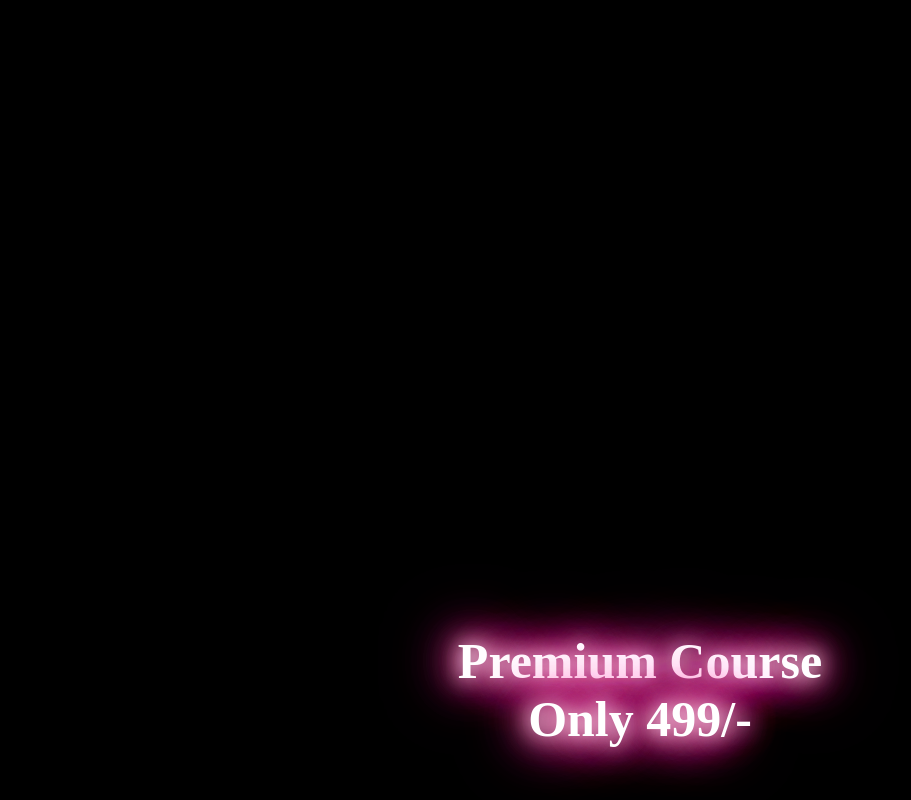
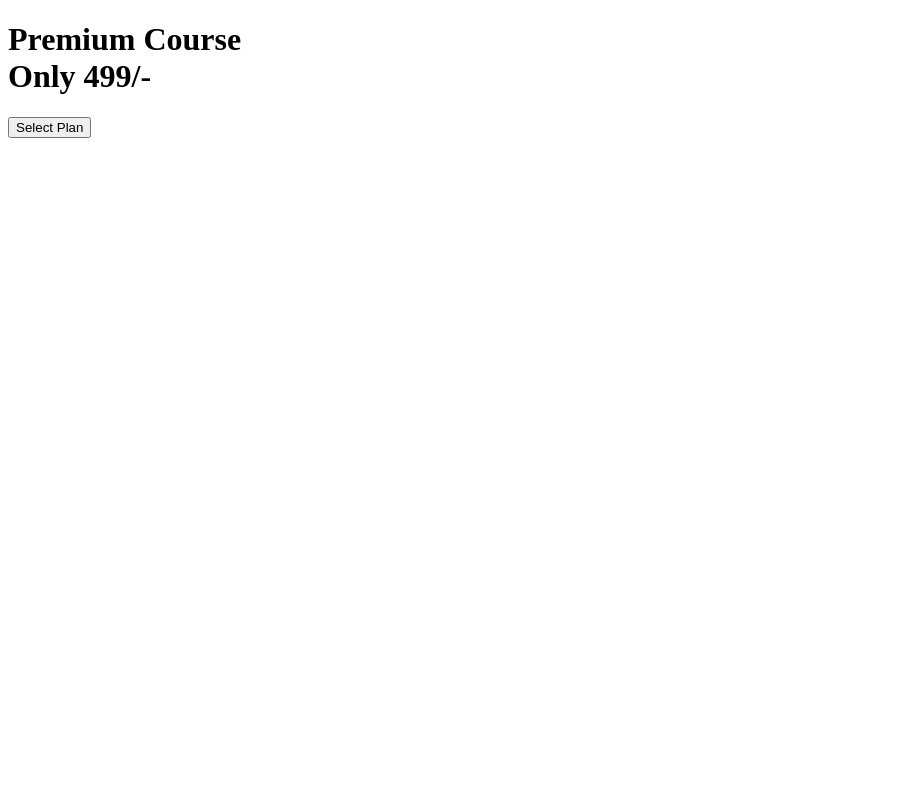
Before and after one commit to TheIntelligentTraders/Swing-Trading-Course-, a plain HTML site: page index.html in a window 1280 px wide. Shown: the top 800 px of the page, without its empty margins (0-911 px from the left). Drawn offline with Linux system fonts and the light colour scheme.

Commit message:
Update style.css

```diff
--- a/style.css
+++ b/style.css
@@ -1,82 +1,18 @@
-body{
-    background-color: black;
-}
+<!DOCTYPE html>
+<html lang="en">
+<head>
+    <meta charset="UTF-8">
+    <meta name="viewport" content="width=\, initial-scale=1.0">
+    <title>The Intelegent Traders</title>
+    <link rel="stylesheet" href="style.css">
+</head>
+<body>
 
-.btn {
-    margin-left: 29%;
-    margin-top: 60%;
-}
+    <h1 class="glow"> Premium Course <br> Only 499/-</h1>
 
-
-.glow {
-    font-size: 50px;
-    margin-top: 50%;
-    color: #fff;
-    text-align: center;
-    animation: glow 1s ease-in-out infinite alternate;
-}
+    <button type="button" onclick="location.href=''" class="btn">Select Plan</button>
 
 
 
-button{
-    --glow-color:rgb(217, 176, 255);
-    --glow-spread-color:rgba(191, 123 , 255, 0.781);
-    --enhanced-glow-color:rgb(231, 206, 255) ;
-    --btn-color: rgb(100, 61, 136);
-    border: 0.25em solid var(--glow-color);
-    padding: 1em 3em ;
-    color: var(--glow-color);
-    font-size: 15px;
-    font-weight: bold;
-    background-color: var(--btn-color);
-    border-radius: 1em;
-    outline: none;
-    box-shadow: 0 0 1em 0.25em var(--glow-color), 0 0 4em 1em var(--glow-spread-color), inset 0 0 0.75em 0.25em var(--glow-color);
-    text-shadow:  0 0 0.5em var(--glow-color);
-    position: relative;
-    transition: all 0.32s;
-}
-
-button::after {
-    pointer-events: none;
-    content: "";
-    position: absolute;
-    top: 120%;
-    left: 0;
-    height: 100%;
-    width: 100%;
-    background-color: var(--glow-spread-color);
-    filter: blur(2em);
-    opacity: 0.7;
-    transform: perspective(1.5em) rotatex(35deg) scale(1, 0.6);
-}
-
-button:hover{
-    color: var(--btn-color);
-    background-color: var(--glow-color);
-    box-shadow: 0 0 1em 0.25em var(--glow-color), 0 0 4em 2em var(--glow-spread-color), inset 0 0 0.75em 0.25em var(--glow-color);
-}
-
-button:active {
-    box-shadow: 0 0 0.6em 0.25em var(--glow-color),
-    0 0 2.5em 2em var(--glow-spread-color),
-    inset 0 0 0.5em 0.25em var(--glow-color);
-}
-
-
-
-
-
-
-
-
-
-@-webkit-keyframes glow {
-form {
-    text-shadow: 0 0 10px #fff, 0 0 20px, #fff, 0 0 30px #e60073, 0 0 40px #e60073, 0 0 50px #e60073, 0 0 60px #e60073, 0 0 70px #e60073;
-}
-
-to{
-    text-shadow: 0 0 20px #fff, 0 0 30px #ff4da6, 0 0 40px #ff4da6, 0 0 50px #ff4da6, 0 0 60px #ff4da6, 0 0 70px #ff4da6, 0 0 80px #ff4da6;
-   }
-}
+</body>
+</html>
```
